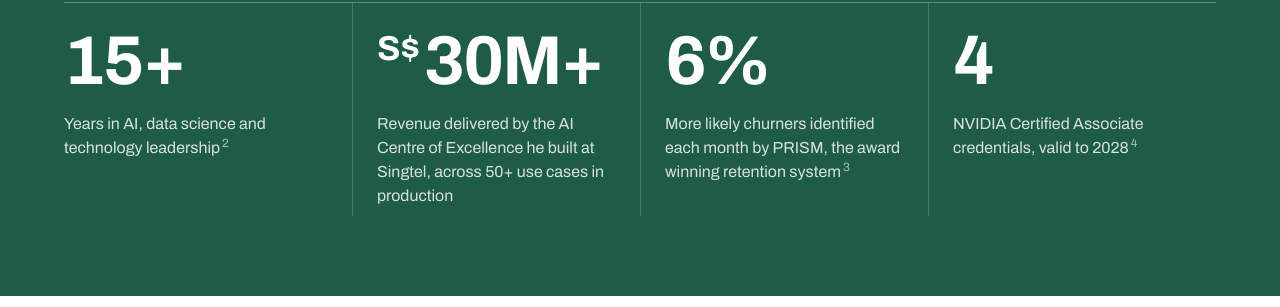
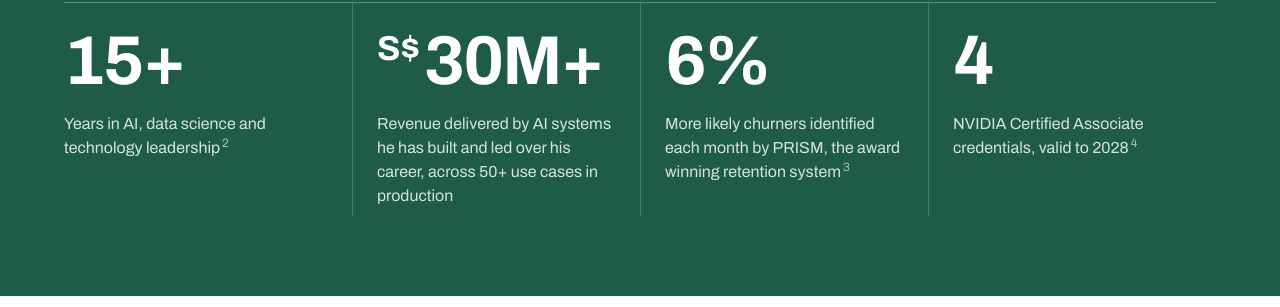
Before and after one commit to davidlowjw/davidlowjw.github.io, a Jekyll site: the page index.html, which Jekyll copies as it is, in a window 1280 px wide and 900 px high, scrolled down 757 px. Shown: the part 145-452 px from the top of the window. Built offline with Jekyll 4.4.1, drawn with Linux system fonts in a browser that asks for light colours.

Commit message:
Key figure: frame S$30M+ as career-wide

```diff
--- a/index.html
+++ b/index.html
@@ -67,7 +67,7 @@
     <p class="eyebrow"><span>01</span> Key figures</p>
     <dl class="figs">
       <div class="fig"><dt><span class="count" data-to="15">15</span>+</dt><dd>Years in AI, data science and technology leadership<sup><a href="#fn2" class="fn">2</a></sup></dd></div>
-      <div class="fig"><dt><span class="unit">S$</span><span class="count" data-to="30">30</span>M+</dt><dd>Revenue delivered by the AI Centre of Excellence he built at Singtel, across 50+ use cases in production</dd></div>
+      <div class="fig"><dt><span class="unit">S$</span><span class="count" data-to="30">30</span>M+</dt><dd>Revenue delivered by AI systems he has built and led over his career, across 50+ use cases in production</dd></div>
       <div class="fig"><dt><span class="count" data-to="6">6</span>%</dt><dd>More likely churners identified each month by PRISM, the award winning retention system<sup><a href="#fn3" class="fn">3</a></sup></dd></div>
       <div class="fig"><dt><span class="count" data-to="4">4</span></dt><dd>NVIDIA Certified Associate credentials, valid to 2028<sup><a href="#fn4" class="fn">4</a></sup></dd></div>
     </dl>
```
